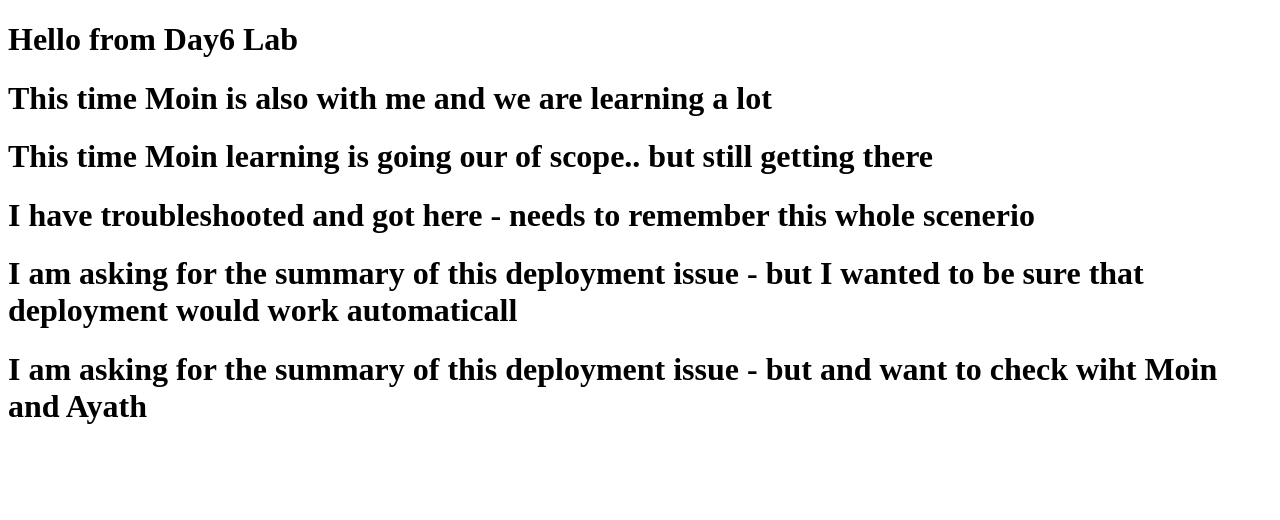
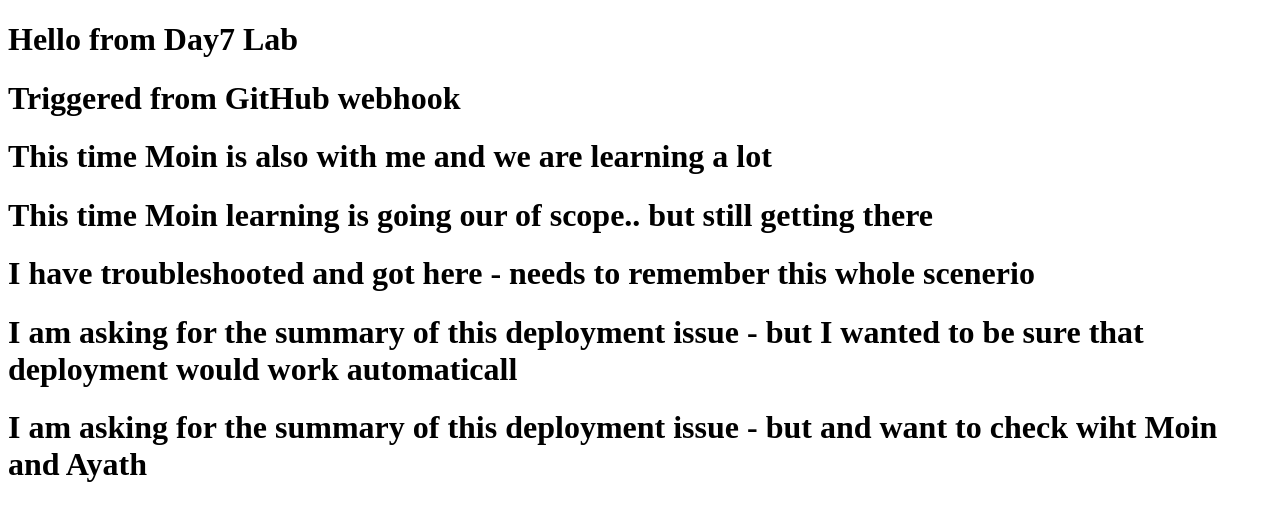
Before and after one commit to mrazzaq82/docker-lab-app1, a plain HTML site: page index.html in a window 1280 px wide. Drawn offline with Linux system fonts and the light colour scheme.

Commit message:
Update index.html

```diff
--- a/index.html
+++ b/index.html
@@ -4,7 +4,8 @@
 	<title> Docker Lab</title>
 </head>
 <body>
-	<h1> Hello from Day6 Lab</h1>
+	<h1> Hello from Day7 Lab</h1>
+	<h1>Triggered from GitHub webhook</h1>
 	<h1> This time Moin is also with me and we are learning a lot</h1>
 	<h1> This time Moin learning is going our of scope.. but still getting there</h1>
 	<h1> I have troubleshooted and got here - needs to remember this whole scenerio </h1>
```
